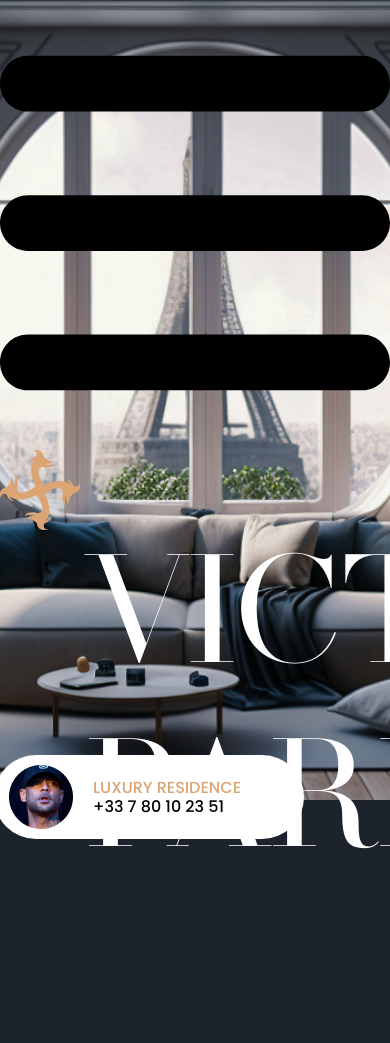
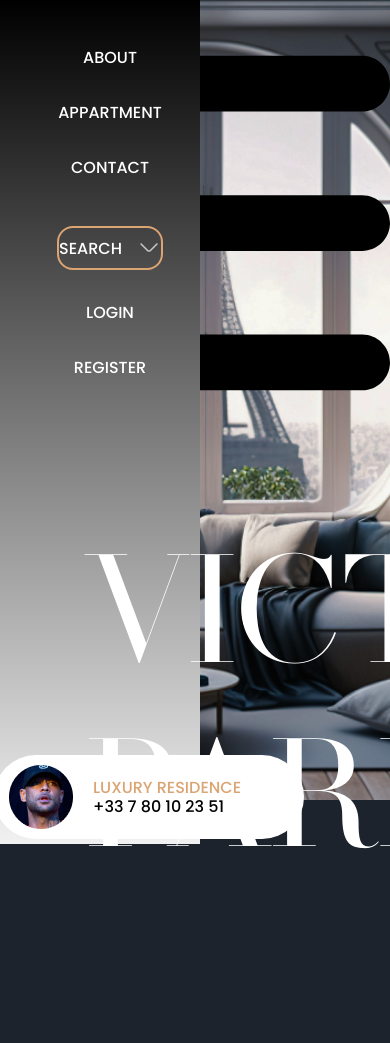
Before and after one commit to DwainAB/Reshome, a PHP site: page / in a window 390 px wide; the page is wider, and only the part inside the window is pictured. Shown: the top 1043 px of that part. Run offline with PHP 8.4, Linux system fonts and the light colour scheme.

Commit message:
création navbar latérale

```diff
--- a/public/CSS/navbar.css
+++ b/public/CSS/navbar.css
@@ -1,3 +1,4 @@
+ @media screen and (max-width: 1440px) {
  .container-navbar{
     display: flex;
     align-items: center;
@@ -12,10 +13,36 @@
 .navbar-menu, .img-nav2 {
     display: none;
 }
+}
 
 @media screen and (max-width: 950px) {
     .container-navbar {
-        display: none;
+      /*  display: none; */
+        left: 0;
+        display: block;
+        position: fixed;
+        /* left: -200px; */
+        top: 0;
+        height: 100%;
+        width: 200px;
+        background-color: #f1f1f1;
+        transition: left 0.3s ease;
+      }
+
+
+
+      .info-left, .info-right {
+        display: flex;
+        flex-direction: column;
+        margin-top: 15px;
+        align-items: center;
+        justify-content: center;
+        padding: 0;
+        margin-left: 0;
+      }
+
+      .info-left li, .info-right li {
+        margin-top: 30px;
       }
 
       .container-navbar.open {
--- a/src/Includes/navbar.php
+++ b/src/Includes/navbar.php
@@ -32,6 +32,7 @@
     //    navbar.classList.toggle('open');
     // });
     menuImg.addEventListener('click', function() {
+      navbar.
       navbar.classList.toggle('open');
     });
 </script>
```
